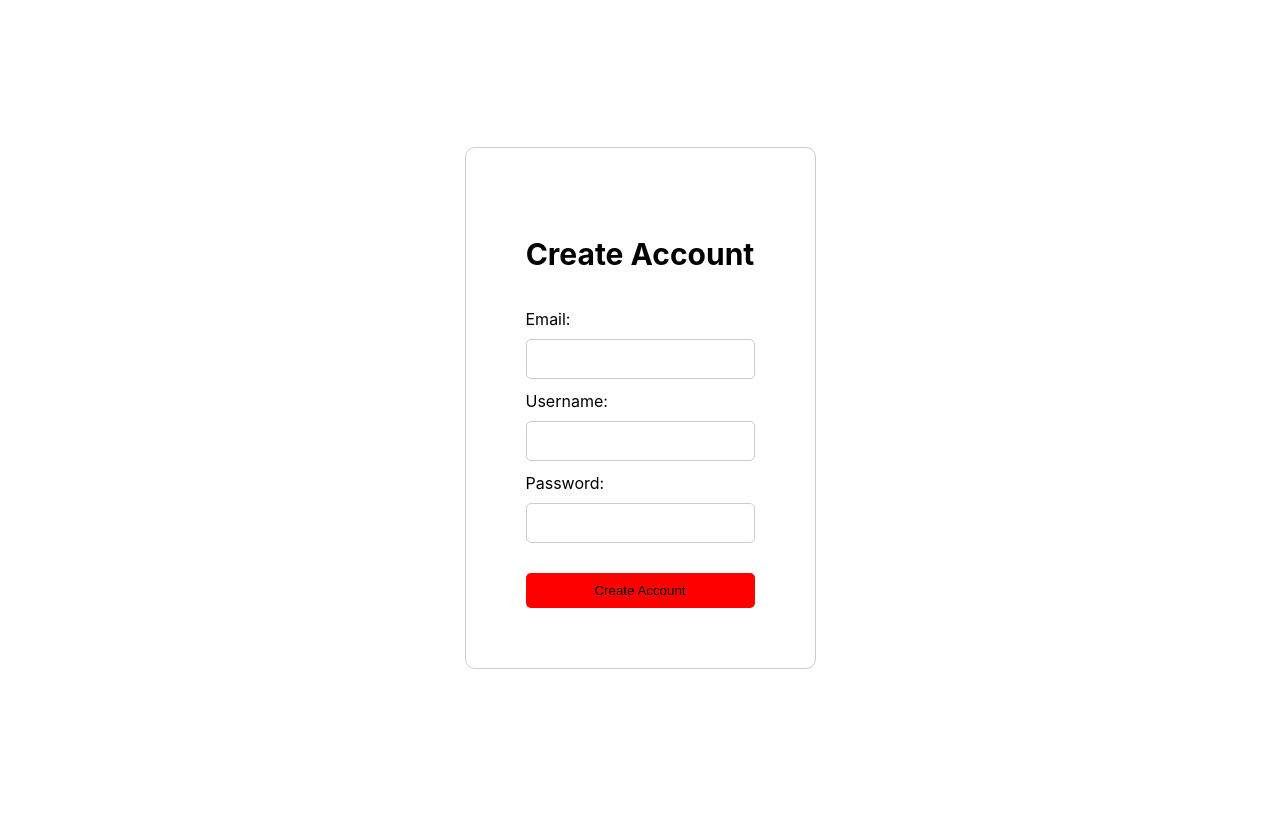
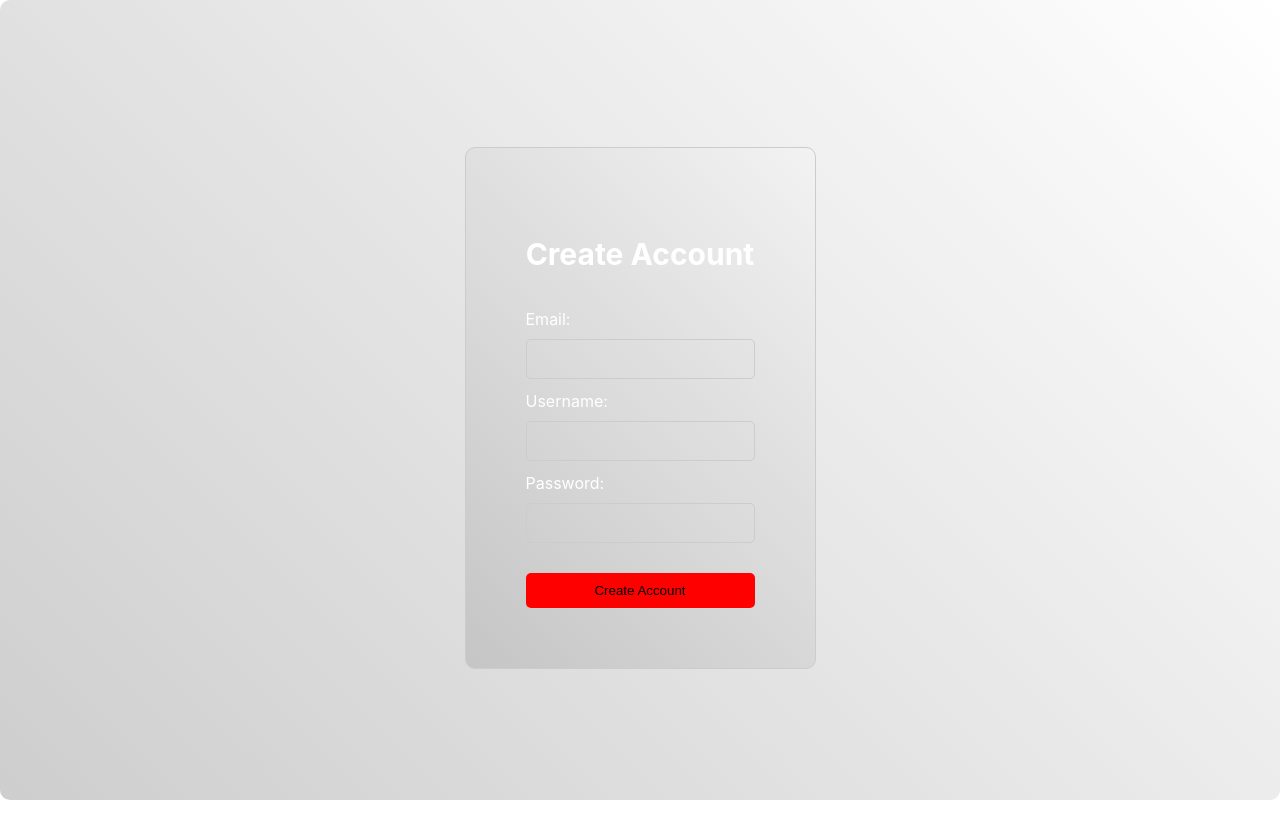
Before and after one commit to Aninooo/ChatPulse, a React (Vite) app in the folder Real-Time-Chat/: page / in a window 1280 px wide. Both pictures are taken after a click on the link "Create account". Built offline with nearby package versions, Linux system fonts and the light colour scheme; no server answers.

Commit message:
added reset password

```diff
--- a/Real-Time-Chat/src/pages/CreateAccountForm.css
+++ b/Real-Time-Chat/src/pages/CreateAccountForm.css
@@ -14,12 +14,22 @@
   display: flex;
   flex-direction: column;
   align-items: center;
-  background-color: #fff;
+  background: linear-gradient(45deg, rgba(0,0,0,0.1), rgba(255,255,255,0.1));
 }
-
+.create-account-form::before, .create-account-form::after {
+  content: '';
+  position: absolute;
+  top: 0;
+  left: 0;
+  right: 0;
+  bottom: 0;
+  border-radius: 10px;
+  background: linear-gradient(45deg, rgba(0,0,0,0.1), rgba(255,255,255,0.1));
+  z-index: -1;
+}
 .create-account-form h2 {
   text-align: center;
-  color: black;
+  color: white;
   font-size: 30px;
   margin-bottom: 30px;
 }
@@ -27,7 +37,7 @@
 .create-account-form label {
   display: block;
   margin-bottom: 8px;
-  color: black;
+  color: white;
 }
 
 .create-account-form input {
--- a/Real-Time-Chat/src/pages/LoginForm.css
+++ b/Real-Time-Chat/src/pages/LoginForm.css
@@ -100,7 +100,7 @@
   .input-wrapper input:not(:placeholder-shown) + label {
     top: -25px;
     left: 5px;
-    font-size: 13px;
+    font-size: 15px;
     color: white;
   }
 
```
Also changed, not shown: 1 other file (tests, documents, lock files or other folders).
